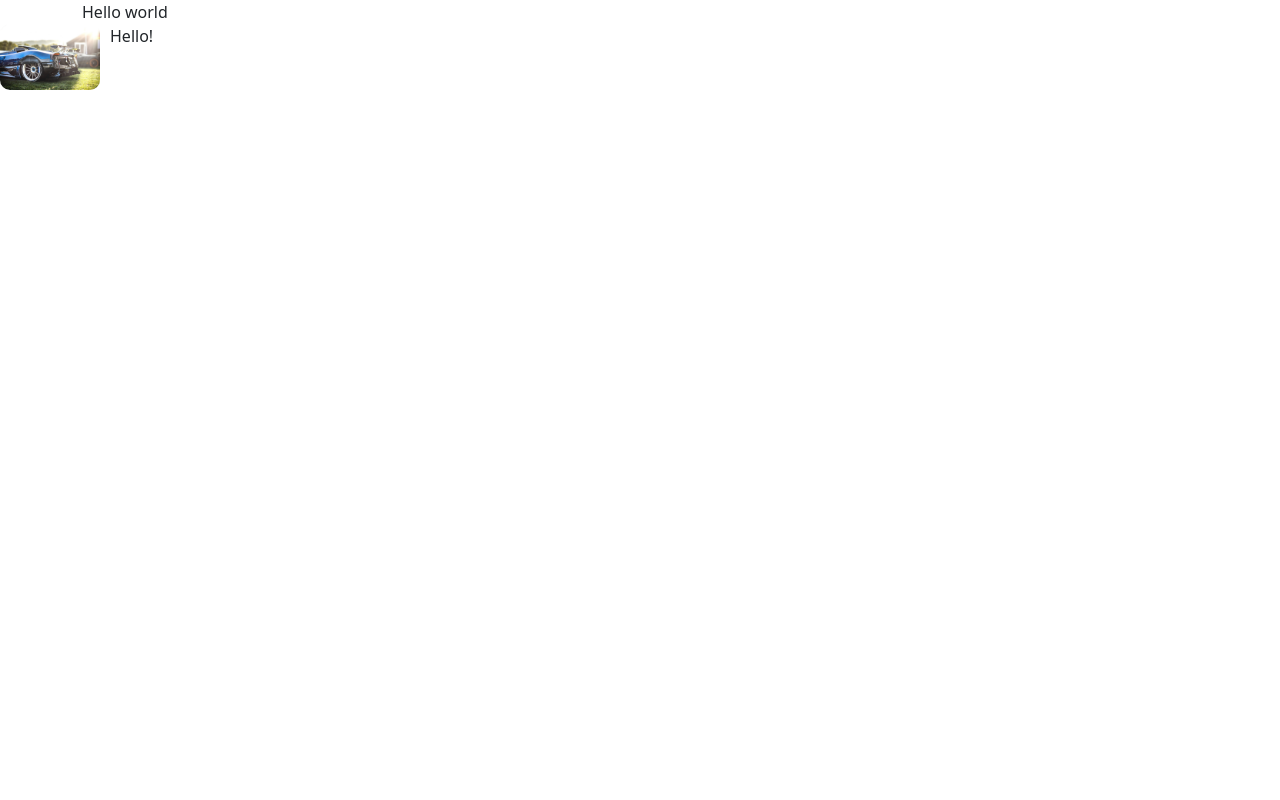
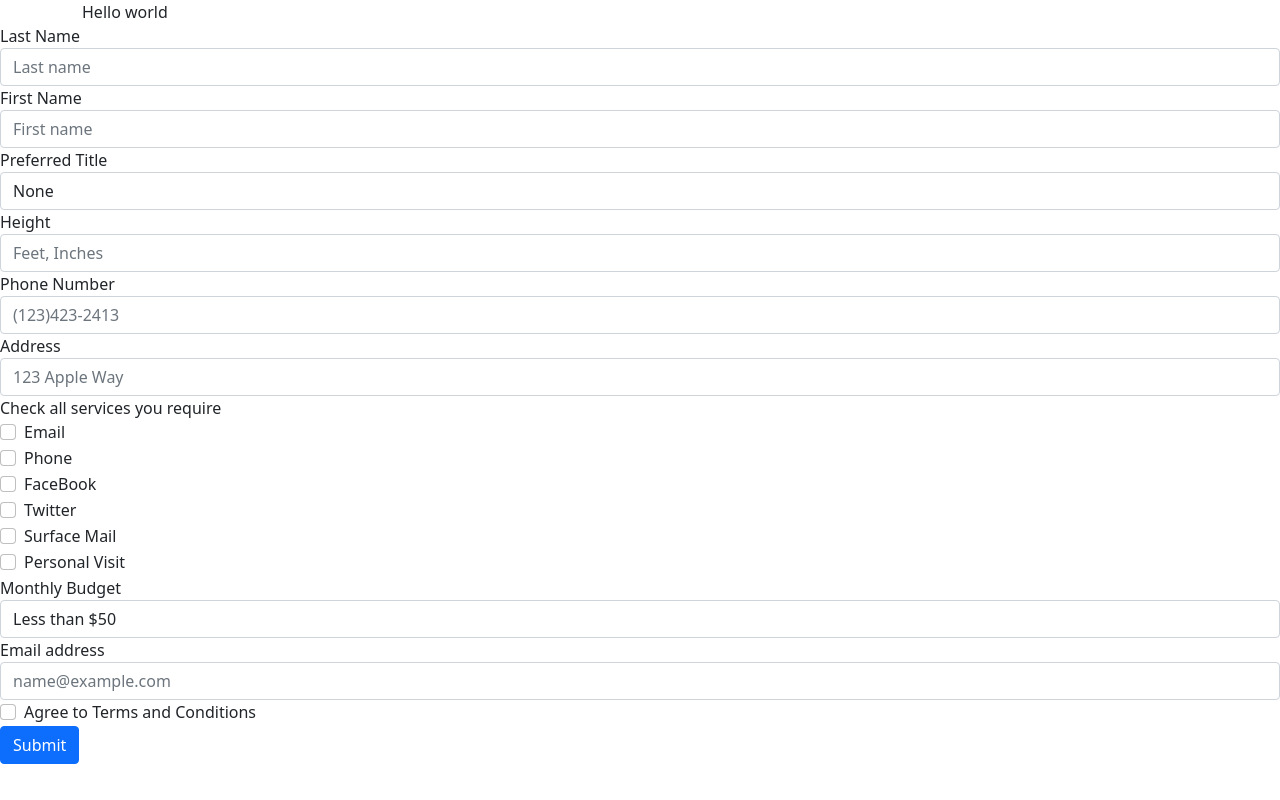
Before and after one commit to ColeBoel/-CSC-642-842-Fall-2021-Individual-Assignment, a plain HTML site: page index.html in a window 1280 px wide. Drawn offline with nearby package versions, Linux system fonts and the light colour scheme.

Commit message:
updated readme

```diff
--- a/index.html
+++ b/index.html
@@ -21,8 +21,88 @@
     <div class="container">
         Hello world
     </div>
-    <img src="images/car.jpg">
-    <p>Hello!</p>
+    <form>
+        <div class="form-group">
+            <label for="userLastName">Last Name</label>
+            <input type="email" class="form-control" id="userLastName"
+                placeholder="Last name">
+        </div>
+        <div class="form-group">
+            <label for="userFirstName">First Name</label>
+            <input type="email" class="form-control" id="userFirstName"
+                placeholder="First name">
+        </div>
+        <div class="form-group">
+            <label for="multiChoiceSelect">Preferred Title</label>
+            <select class="form-control" id="multiChoiceSelect">
+                <option>None</option>
+                <option>Student</option>
+                <option>Professor</option>
+                <option>Staff</option>
+                <option>Retired</option>
+            </select>
+        </div>
+        <div class="form-group">
+            <label for="userHeight">Height</label>
+            <input type="number" class="form-control" id="userHeight" placeholder="Feet, Inches">
+        </div>
+        <div class="form-group">
+            <label for="userPhone">Phone Number</label>
+            <input type="number" class="form-control" id="userPhone" placeholder="(123)423-2413">
+        </div>
+        <div class="form-group">
+            <label for="exampleFormControlInput1">Address</label>
+            <input type="email" class="form-control" id="exampleFormControlInput1" placeholder="123 Apple Way">
+        </div>
+        <div class="form-group">
+            <label for="userHeight">Check all services you require</label>
+        </div>
+        <div class="form-group form-check">
+            <label class="form-check-label" for="exampleCheck1">Email</label>
+            <input type="checkbox" class="form-check-input" id="captcha">
+        </div>
+        <div class="form-group form-check">
+            <label class="form-check-label" for="exampleCheck1">Phone</label>
+            <input type="checkbox" class="form-check-input" id="captcha">
+        </div>
+        <div class="form-group form-check">
+            <label class="form-check-label" for="exampleCheck1">FaceBook</label>
+            <input type="checkbox" class="form-check-input" id="captcha">
+        </div>
+        <div class="form-group form-check">
+            <label class="form-check-label" for="exampleCheck1">Twitter</label>
+            <input type="checkbox" class="form-check-input" id="captcha">
+        </div>
+        <div class="form-group form-check">
+            <label class="form-check-label" for="exampleCheck1">Surface Mail</label>
+            <input type="checkbox" class="form-check-input" id="captcha">
+        </div>
+        <div class="form-group form-check">
+            <input type="checkbox" class="form-check-input" id="captcha">
+            <label class="form-check-label" for="exampleCheck1">Personal Visit</label>
+        </div>
+
+
+
+
+        <div class="form-group">
+            <label for="multiChoiceSelect">Monthly Budget</label>
+            <select class="form-control" id="multiChoiceSelect">
+                <option>Less than $50</option>
+                <option>Between $50 - $100</option>
+                <option>More than $100</option>
+            </select>
+        </div>
+        <div class="form-group">
+            <label for="exampleFormControlInput1">Email address</label>
+            <input type="email" class="form-control" id="exampleFormControlInput1" placeholder="name@example.com">
+        </div>
+        <div class="form-group form-check">
+            <input type="checkbox" class="form-check-input" id="captcha">
+            <label class="form-check-label" for="exampleCheck1">Agree to Terms and Conditions</label>
+        </div>
+        <button type="submit" class="btn btn-primary">Submit</button>
+    </form>
     <script src="https://cdn.jsdelivr.net/npm/bootstrap@5.1.3/dist/js/bootstrap.bundle.min.js"
         integrity="sha384-ka7Sk0Gln4gmtz2MlQnikT1wXgYsOg+OMhuP+IlRH9sENBO0LRn5q+8nbTov4+1p"
         crossorigin="anonymous"></script>
```
Also changed, not shown: 1 other file.
